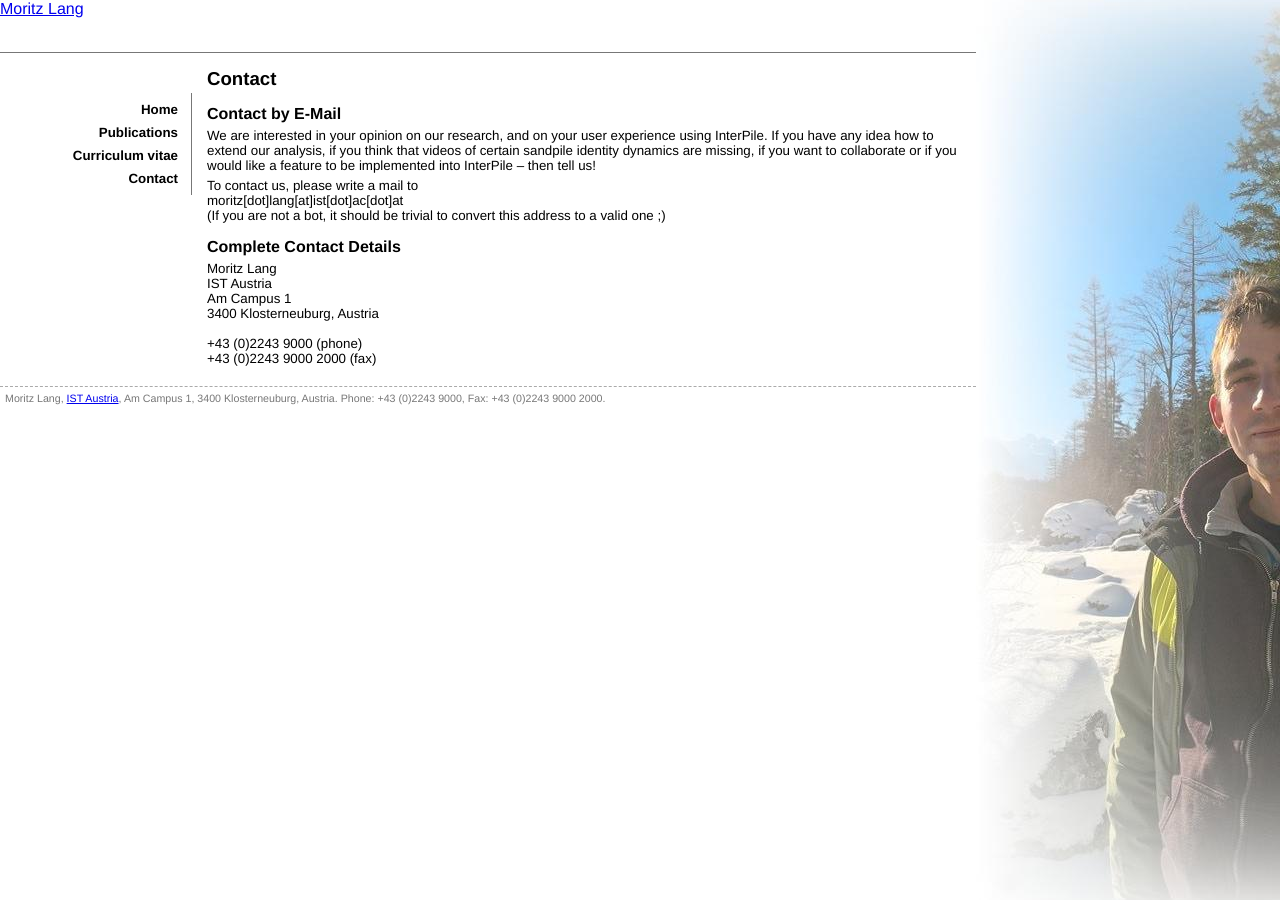
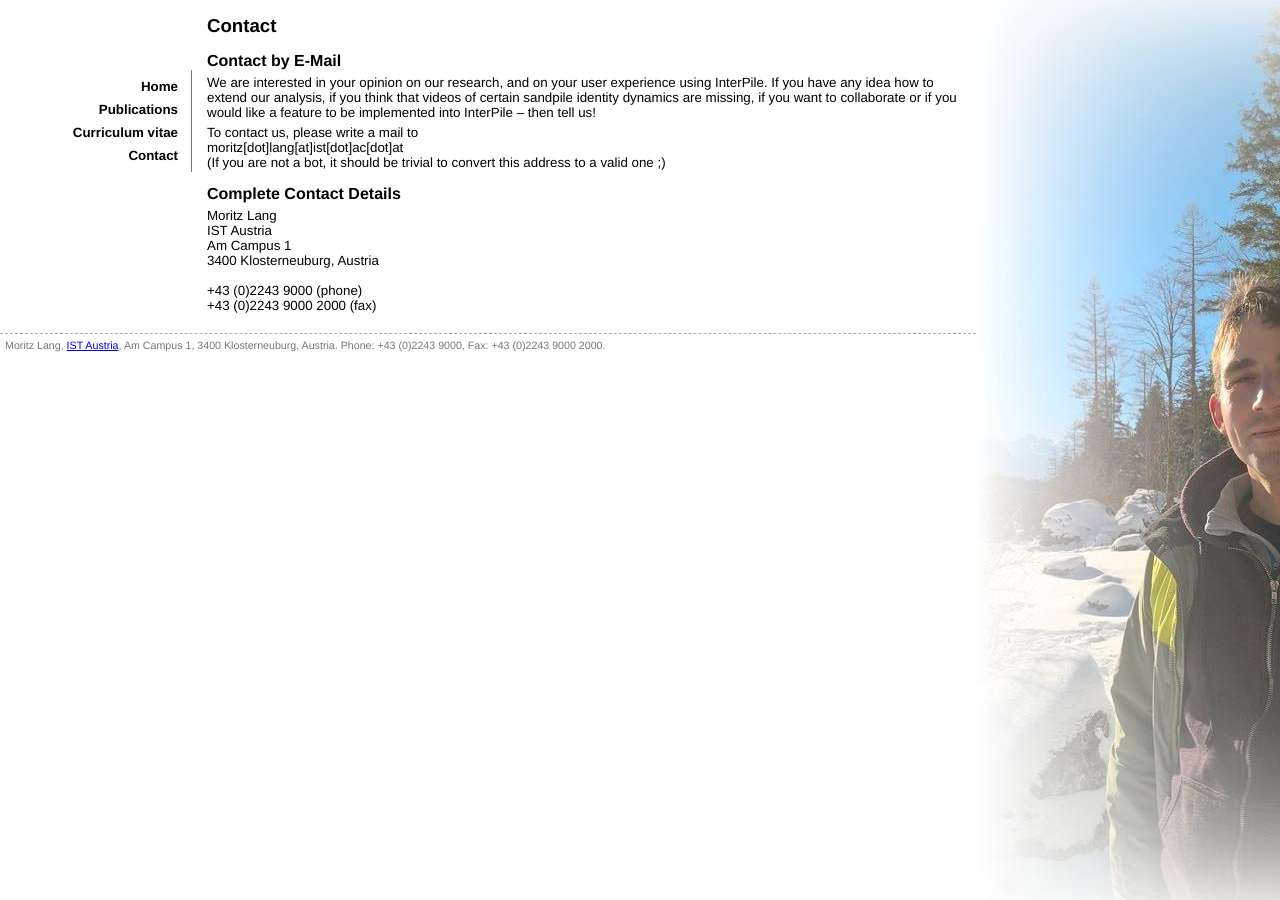
Before and after one commit to langmo/langmo.github.io, a Jekyll site: the page built from contact.html, in a window 1280 px wide. Built offline with Jekyll 4.4.1, drawn with Linux system fonts in a browser that asks for light colours.

Commit message:
More design changes and sandpile text for start page.

```diff
--- a/_includes/header.html
+++ /dev/null
@@ -1 +0,0 @@
-<div id="headerLogo"><a href="{{ site.github.url }}/index.html">Moritz Lang</a></div>
--- a/_layouts/layout.html
+++ b/_layouts/layout.html
@@ -2,9 +2,6 @@
 <html>
 	{% include head.html %}
 	<body>
-		<div id="header">
-			{% include header.html %}
-		</div>
 		<div id="central">
 			<div id="leftColumn">
 				{% include left_column.html %}
@@ -13,9 +10,6 @@
 				<h1>{{ page.title }}</h1>
 				{{ content }}
 			</div>
-			<div id="rightColumn">
-				{% include right_column.html %}
-			</div>
 		</div>
 		<div id="footer">
 			{% include footer.html %}
--- a/css/style.css
+++ b/css/style.css
@@ -1,10 +1,4 @@
 .central::after
-{
-    content: "";
-    clear: both;
-    display: block;
-}
-#header::after
 {
     content: "";
     clear: both;
@@ -27,16 +21,6 @@ div#main
 	width: 100%;
 	padding:0px 15px 0px 15px;
 	margin:0px;
-}
-div#rightColumn
-{
-	box-sizing: border-box;
-	font-size: 10pt;
-	float: left;
-	width: 100%;
-	margin: 0px;
-	padding:0px 15px 0px 15px;
-	display: none;
 }
 
 div.figure
@@ -69,20 +53,6 @@ div#leftColumn a:hover
 	border-top:1px solid #A0A0A0;
 	border-bottom:1px solid #A0A0A0;
 }
-div#header
-{
-	margin: 0px;
-	padding: 0px;
-	height: auto;
-}
-div#headerLogo
-{
-	height:52px;
-	margin: 0px;
-	padding: 0px;
-	text-align:left;
-
-}
 div.plusMinusSign
 {
 	float: right;
@@ -96,24 +66,24 @@ img.plusMinusSign
 	padding:0px;
 	border:none;
 }
-div.rightBox
+div.box
 {
 	margin: 0;
 	padding: 0;
 }
-div.rightBoxHeader
+div.boxHeader
 {
 	padding:0;
 	font-size: 12pt;
 	margin: 15px 0 5px 0;
 	font-weight:bold;
 }
-div.rightBoxMain
+div.boxMain
 {
 	margin: 0;
 	padding: 0;
 }
-div.rightBoxMain hr
+div.boxMain hr
 {
 	display:none;
 }
@@ -138,50 +108,50 @@ div#leftColumn li
 	padding: 0px;
 }
 
-div.rightBox h3
+div.box h3
 {
 	margin:5px 0px 0px 0px;
 	padding:0;
 	font-size: 10pt;
 	font-weight:bold;
 }
-div.rightBox ul
+div.box ul
 {
 	margin:0 0 0 20px;
 	padding:0;
 }
-div.rightBox p
+div.box p
 {
 	margin:0px 0px 5px 0px;
 	padding:0;
 	font-size: 10pt;
 }
-div.rightBox li
+div.box li
 {
 	margin:0px 0px 0px 0px;
 	padding:0;
 	font-size: 10pt;
 }
-div.rightBox a
+div.box a
 {
 	font-weight: bold;
 	text-decoration:underline;
 }
-div.rightBox a:link
+div.box a:link
 {
 	color: #000000;
 	text-decoration:underline;
 }
-div.rightBox a:visited
+div.box a:visited
 {
 	color: #000000;
 }
-div.rightBox a:hover
+div.box a:hover
 {
 	color: #555555;
 	text-decoration:underline;
 }
-div.rightBox a:active
+div.box a:active
 {
 	color:#000000;
 	text-decoration:underline;
@@ -301,24 +271,10 @@ img.faq
 	{
 		margin: 20px 304px 5px 0;
 	}
-	div#header
-	{
-		margin: 0px 304px 0px 0px;
-		border-bottom: 1px solid #777777;
-		height:52px;
-	}
-	div#headerLogo
-	{
-		height:52px;
-		margin: 0px;
-		padding: 0px 0 0 0;
-		text-align:left;
-		vertical-align:bottom;
-	}
 	div#leftColumn
 	{
 		width: 15%;
-		margin: 40px 0px 0 0;
+		margin: 70px 0px 0 0;
 		padding: 5px 0px 5px 0;
 		border-right:1px solid #777777;
 		text-align:right;
@@ -327,12 +283,6 @@ img.faq
 	{
 		width: calc(85% - 304px);
 		padding:0px 15px 15px 15px;
-	}
-	div#rightColumn
-	{
-		width: 20%;
-		padding: 20px 5px 0px 0px;
-		display: block;
 	}
 
 	div#leftColumn a
@@ -358,14 +308,14 @@ img.faq
 		height:13px;
 		display:block;
 	}
-	div.rightBox
+	div.box
 	{
 		font-size: 10pt;
 		margin: 5px 0px 5px 0px;
 		padding: 0;
 		border:1px solid #BBBBBB;
 	}
-	div.rightBoxHeader
+	div.boxHeader
 	{
 		margin:0;
 		padding:3px 3px 3px 3px;
@@ -375,14 +325,14 @@ img.faq
 		font-weight:bold;
 		border-bottom:1px dashed #BBBBBB;
 	}
-	div.rightBoxMain
+	div.boxMain
 	{
 		display:block;
 		font-size: 10pt;
 		margin: 0;
 		padding: 5px 5px 5px 5px;
 	}
-	div.rightBoxMain hr
+	div.boxMain hr
 	{
 		display:block;
 	}
```
Also changed, not shown: index.html (+14 -9 lines).
